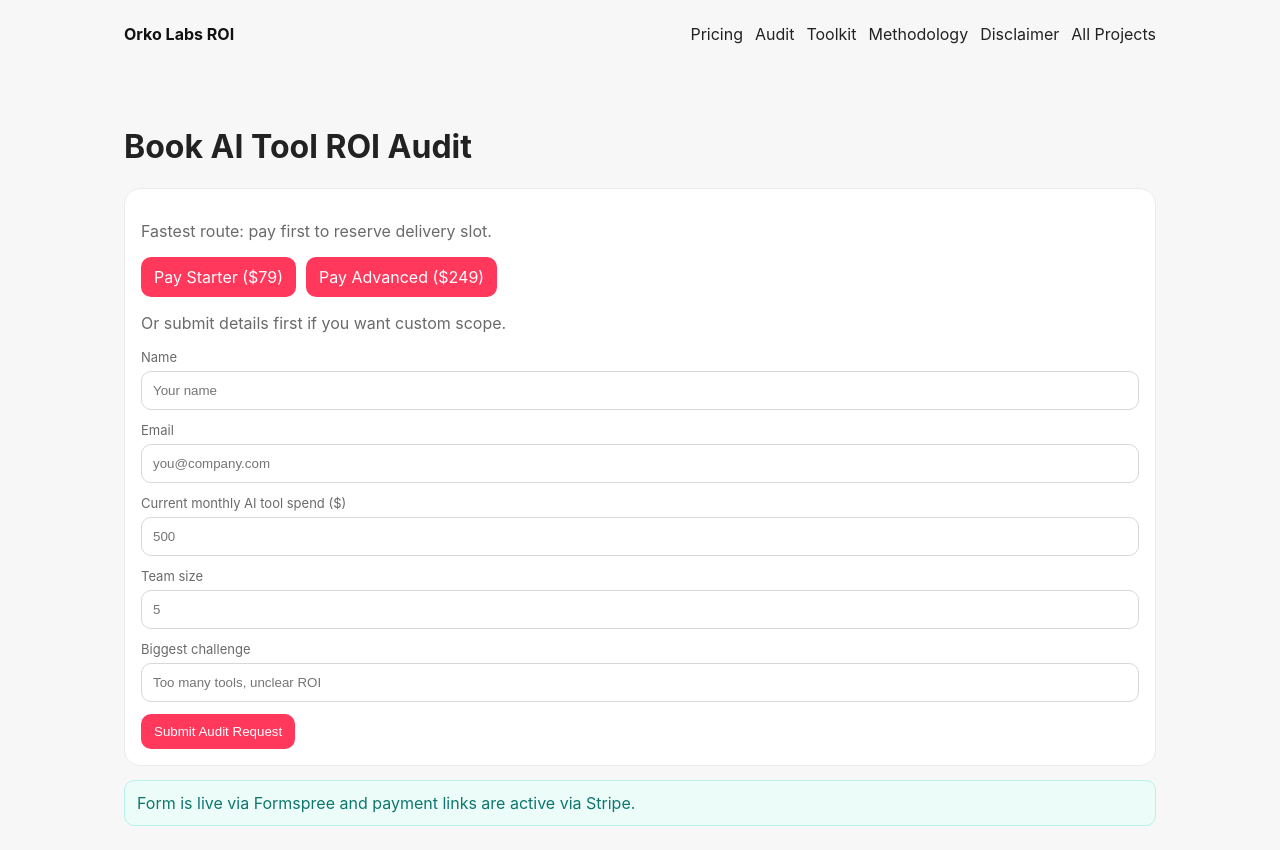
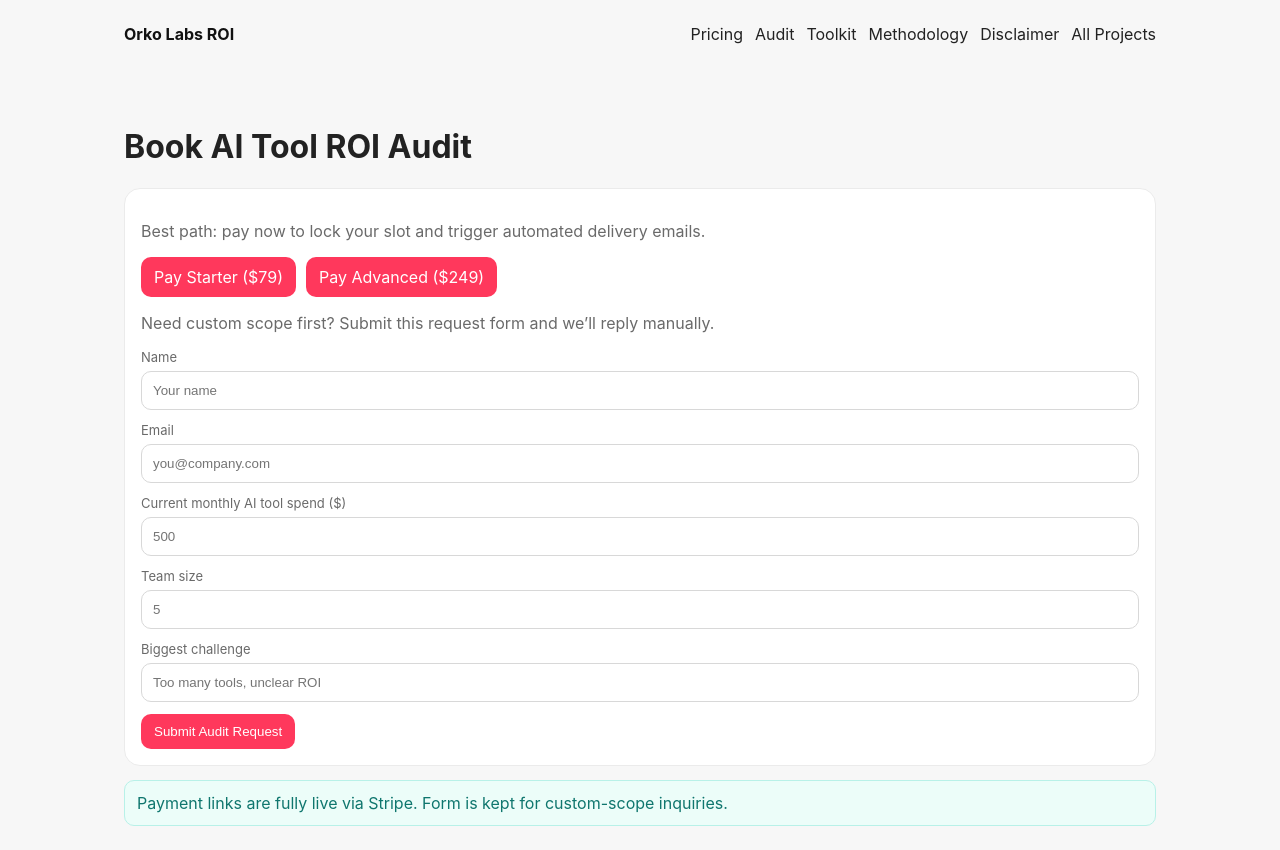
Before and after one commit to ankurvsoni/ai-tool-roi-calculators, a Next.js app: page /audit in a window 1280 px wide. Built offline with nearby package versions, Linux system fonts and the light colour scheme.

Commit message:
Prioritize paid Stripe flow and position form as custom-scope fallback

```diff
--- a/app/audit/page.js
+++ b/app/audit/page.js
@@ -1,7 +1,7 @@
 import { PAYMENT_LINKS } from '@/lib/paymentLinks';
 
 export default function Audit(){
-  return <main className="wrap"><h1>Book AI Tool ROI Audit</h1><div className="box"><p className="muted">Fastest route: pay first to reserve delivery slot.</p><div style={{display:'flex',gap:10,flexWrap:'wrap',marginBottom:14}}><a className="btn" href={PAYMENT_LINKS.starter} target="_blank" rel="noopener noreferrer">Pay Starter ($79)</a><a className="btn" href={PAYMENT_LINKS.advanced} target="_blank" rel="noopener noreferrer">Pay Advanced ($249)</a></div><p className="muted">Or submit details first if you want custom scope.</p>
+  return <main className="wrap"><h1>Book AI Tool ROI Audit</h1><div className="box"><p className="muted">Best path: pay now to lock your slot and trigger automated delivery emails.</p><div style={{display:'flex',gap:10,flexWrap:'wrap',marginBottom:14}}><a className="btn" href={PAYMENT_LINKS.starter} target="_blank" rel="noopener noreferrer">Pay Starter ($79)</a><a className="btn" href={PAYMENT_LINKS.advanced} target="_blank" rel="noopener noreferrer">Pay Advanced ($249)</a></div><p className="muted">Need custom scope first? Submit this request form and we’ll reply manually.</p>
   <form action="https://formspree.io/f/xojkajbg" method="POST">
     <input type="hidden" name="form_type" value="roi_audit" />
     <input type="hidden" name="_subject" value="New ROI Audit Request" />
@@ -12,5 +12,5 @@ export default function Audit(){
     <label>Team size</label><input name="team_size" type="number" placeholder="5" />
     <label>Biggest challenge</label><input name="challenge" placeholder="Too many tools, unclear ROI" />
     <button className="btn" type="submit">Submit Audit Request</button>
-  </form></div><div className="success">Form is live via Formspree and payment links are active via Stripe.</div></main>
+  </form></div><div className="success">Payment links are fully live via Stripe. Form is kept for custom-scope inquiries.</div></main>
 }
--- a/app/pricing/page.js
+++ b/app/pricing/page.js
@@ -6,5 +6,5 @@ export default function Pricing(){
     <div className="card"><h3>ROI Audit — Starter</h3><p className="muted"><strong>$79</strong> · 45-min review + baseline savings report.</p><ul><li>Current-state snapshot</li><li>ROI scenario model</li><li>14-day action plan</li></ul><a className="btn" href={PAYMENT_LINKS.starter} target="_blank" rel="noopener noreferrer">Pay & Book Starter Audit ($79)</a></div>
     <div className="card"><h3>ROI Audit — Advanced</h3><p className="muted"><strong>$249</strong> · full stack analysis + 30-day action plan.</p><ul><li>Keep/replace recommendations</li><li>Savings forecast</li><li>KPI dashboard template</li></ul><a className="btn" href={PAYMENT_LINKS.advanced} target="_blank" rel="noopener noreferrer">Pay & Book Advanced Audit ($249)</a></div>
     <div className="card"><h3>AI ROI Toolkit</h3><p className="muted"><strong>$19</strong> · spreadsheet + templates + stakeholder deck.</p><ul><li>ROI calculator template</li><li>Assumptions library</li><li>Pilot checklist</li></ul><a className="btn" href={PAYMENT_LINKS.toolkit} target="_blank" rel="noopener noreferrer">Pay & Get Toolkit ($19)</a></div>
-  </div><p className="footer">Intro launch pricing. We may increase pricing after first 10 customer outcomes.</p><p className="muted"><Link href="/audit">Need custom scope first? Submit the audit intake form.</Link></p></main>
+  </div><p className="footer">Intro launch pricing. We may increase pricing after first 10 customer outcomes.</p><p className="muted">Fastest path: pay via Stripe above. <Link href="/audit">Use intake form only for custom scope requests.</Link></p></main>
 }
```
